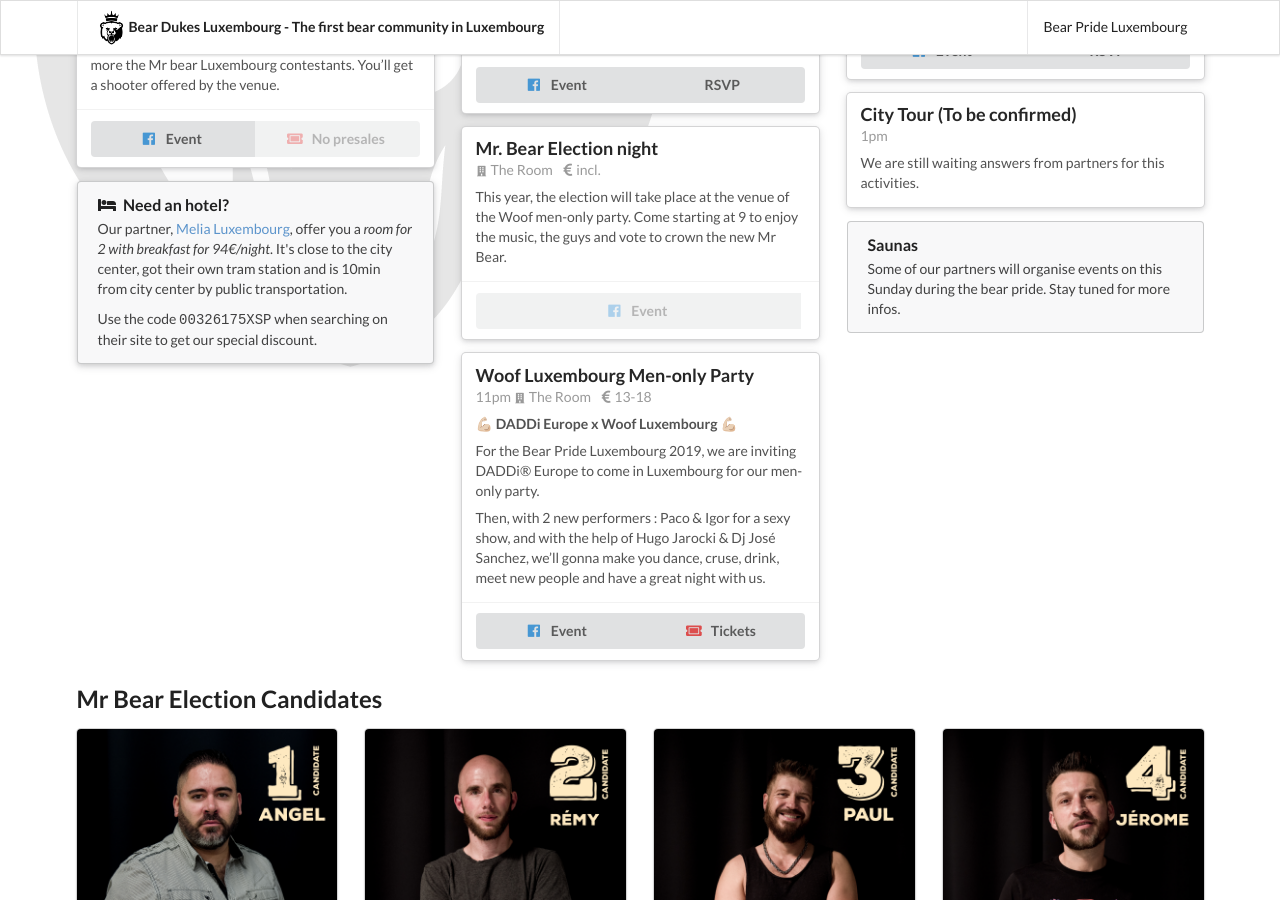
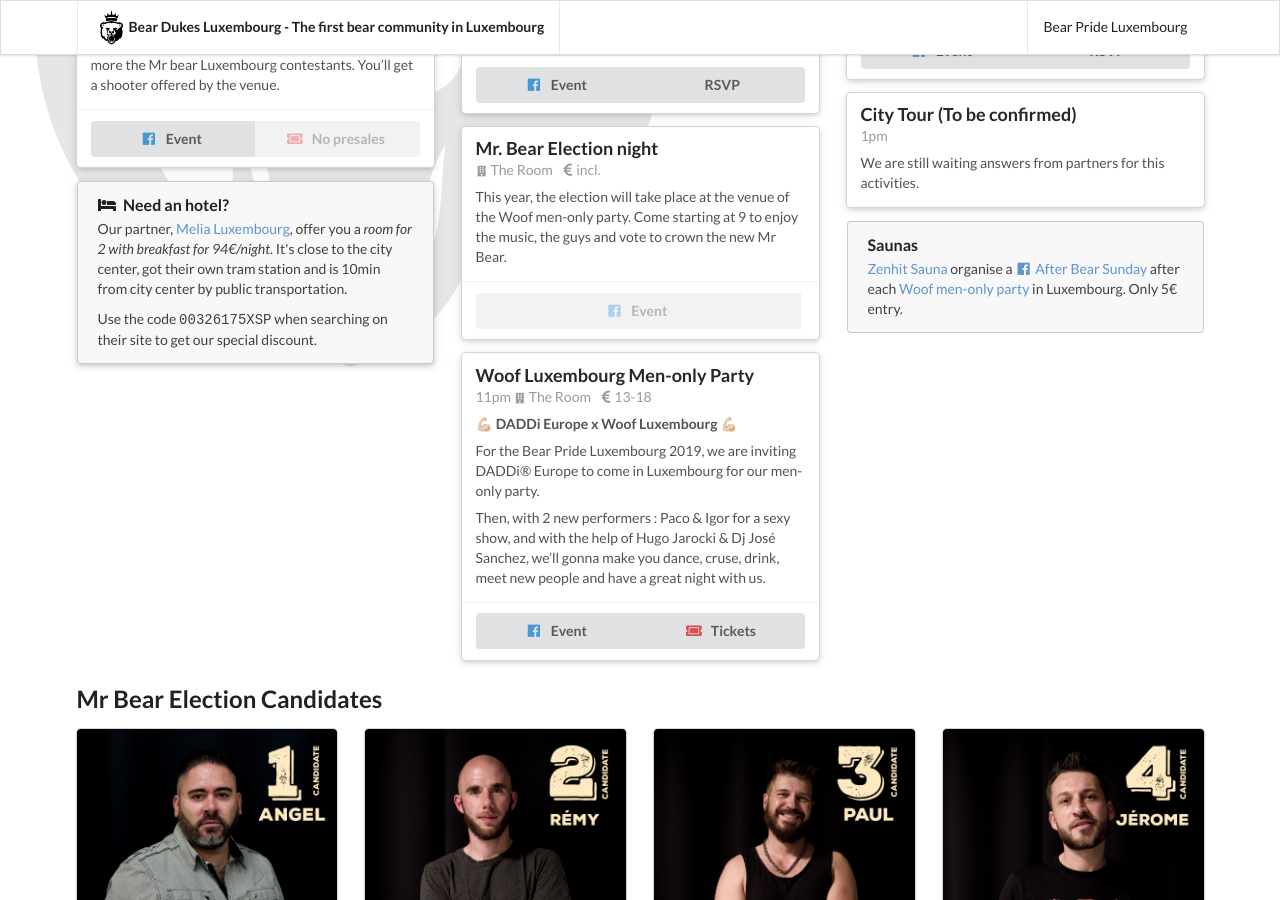
Before and after one commit to bear-dukes-luxembourg-a-s-b-l/bears.lu, a Jekyll site: the page built from BearPride.md, in a window 1280 px wide and 900 px high, scrolled down 465 px. Built offline with Jekyll 4.4.1, drawn with Linux system fonts in a browser that asks for light colours; nearby versions of some CDN libraries.

Commit message:
Add Zenhit event

```diff
--- a/BearPride.md
+++ b/BearPride.md
@@ -108,7 +108,7 @@
     {% endfor %}
     <div class="ui message">
     <div class="header">Saunas</div>
-    <p>Some of our partners will organise events on this Sunday during the bear pride. Stay tuned for more infos.</p>
+    <p><a href="http://zenhit.be" title="Gay Wellness Sauna in Luxembourg">Zenhit Sauna</a> organise a <a href="https://www.facebook.com/events/728419207585197/" title="See the event on facebook"><i class="icon facebook"></i>After Bear Sunday</a> after each <a href="http://woofmenonly.com" title="The men-only gay party for kinkster and bears">Woof men-only party</a> in Luxembourg. Only 5€ entry.</p>
     </div>
 
 </div>
```
